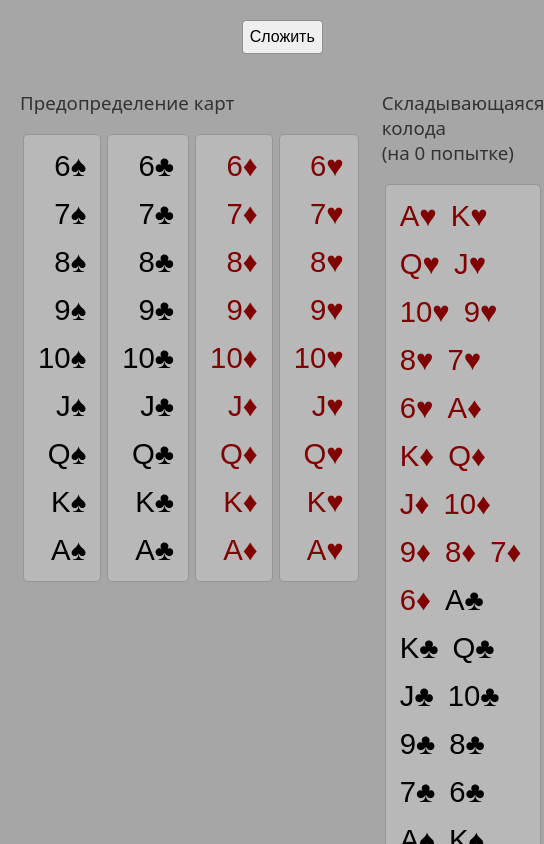
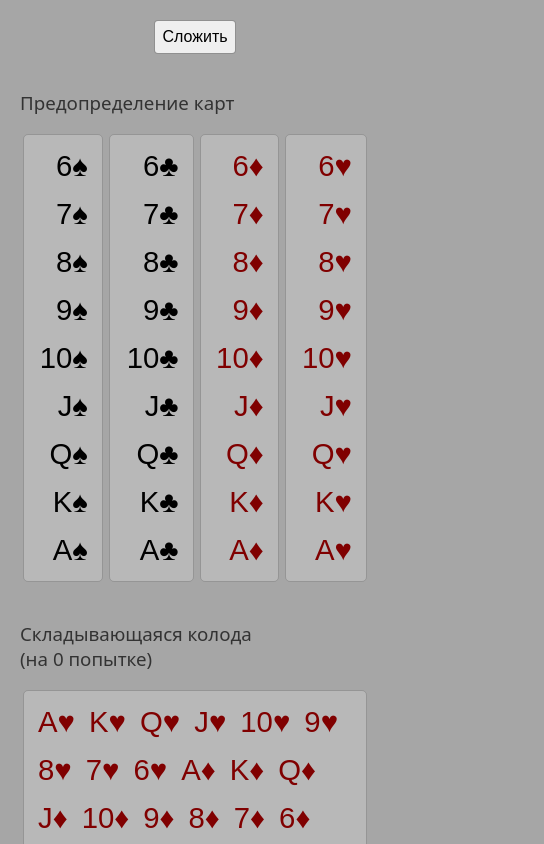
Before and after one commit to assador/medici, a Vue app: page / in a window 390 px wide. Shown: the top 844 px of the page, 544 px wide, since content can reach past the window. Built offline with nearby package versions, Linux system fonts and the light colour scheme.

Commit message:
Some styling and a little fix.

```diff
--- a/package.json
+++ b/package.json
@@ -1,7 +1,7 @@
 {
   "name": "medici",
   "private": true,
-  "version": "1.0.0",
+  "version": "1.0.1",
   "type": "module",
   "scripts": {
     "dev": "vite",
--- a/src/components/MediciSolitaireCalculator/MediciSolitaireCalculator.scss
+++ b/src/components/MediciSolitaireCalculator/MediciSolitaireCalculator.scss
@@ -32,3 +32,14 @@
     padding: 7px;
   }
 }
+@media screen and (max-width: 600px) {
+  .msc {
+    grid-template-areas:
+      ' header  '
+      ' service '
+      ' basic '
+    ;
+    grid-template-rows: auto auto 1fr;
+    grid-template-columns: 1fr;
+  }
+}
--- a/src/components/MediciSolitaireCalculator/MediciSolitaireCalculator.ts
+++ b/src/components/MediciSolitaireCalculator/MediciSolitaireCalculator.ts
@@ -105,7 +105,7 @@ export class Deck {
     const cardIndex = this.cards.findIndex(
       c => c.suit === card.suit && c.rank === card.rank
     );
-    if (cardIndex === -1 || cardIndex === index) return;
+    if (cardIndex === -1) return;
     const existingIndex = this.staticCards.findIndex(
       s => (s.index === index || s.card.suit === card.suit && s.card.rank === card.rank)
     );
```
Also changed, not shown: 5 other files (tests, documents, lock files or other folders).
